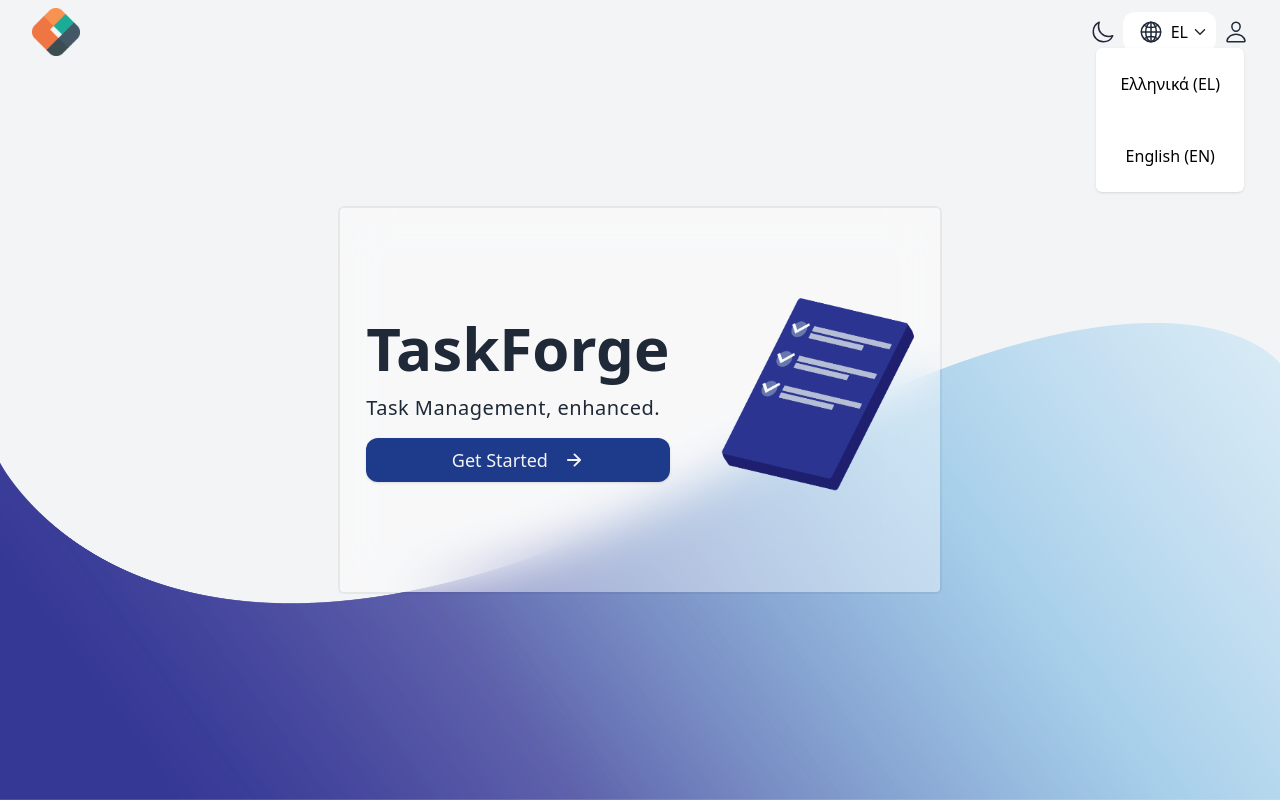
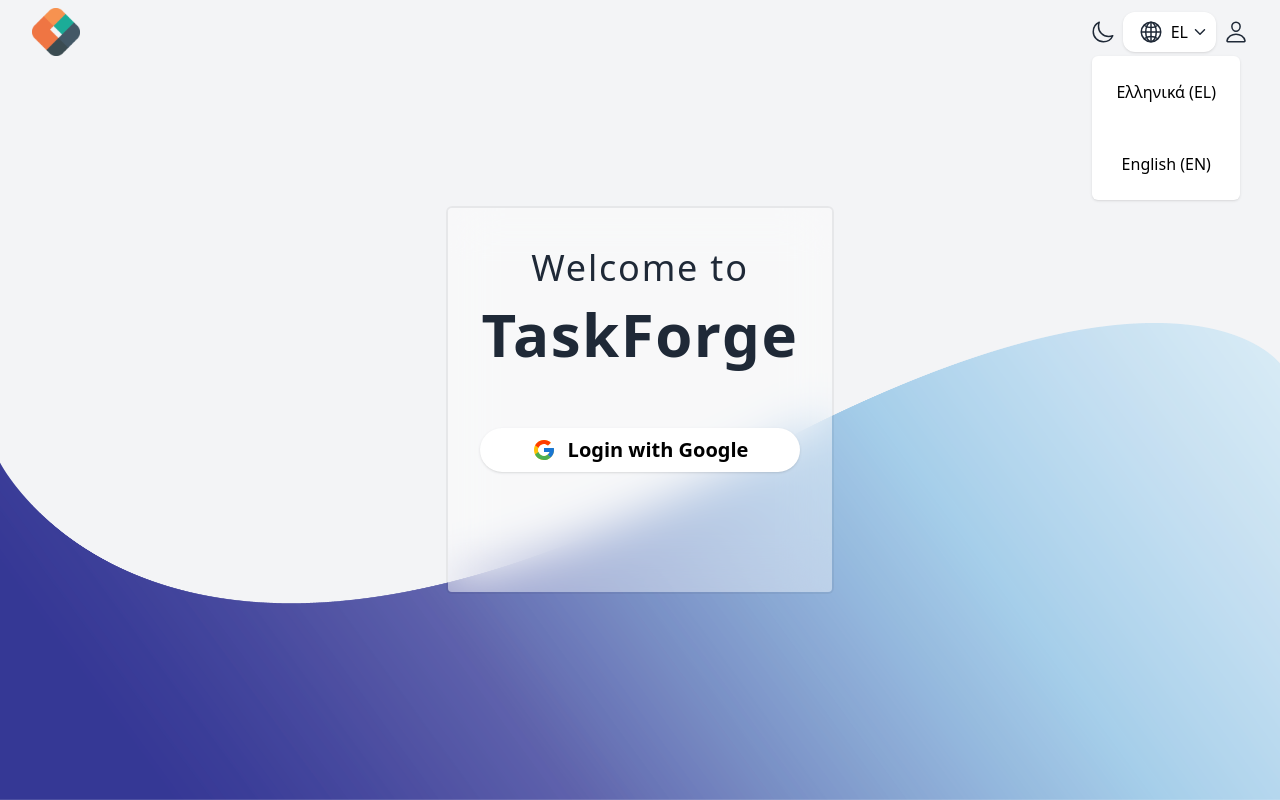
Before and after one commit to evans-p/todo-full-stack-app-frontend, a React (Vite) app: page / in a window 1280 px wide. Both pictures are taken after a click on the button "EL". Built offline with nearby package versions, Linux system fonts and the light colour scheme.

Commit message:
Changed login and home page positions in the navigation bar.

```diff
--- a/src/app/App.tsx
+++ b/src/app/App.tsx
@@ -6,8 +6,8 @@
   return (
     <div className="h-screen w-screen bg-gray-100">
       <Nav />
-      <Home />
-      {/* <Login /> */}
+      {/* <Home /> */}
+      <Login />
     </div>
   );
 };
--- a/src/components/Nav.tsx
+++ b/src/components/Nav.tsx
@@ -14,11 +14,11 @@
         <span className="cursor-pointer p-2 rounded-xl hover:bg-white hover:shadow">
           <IoMoonOutline className="text-gray-800 text-2xl" />
         </span>
-        <button className="flex items-center cursor-pointer p-2 rounded-xl hover:bg-white hover:shadow focus:bg-white group">
+        <button className="flex items-center cursor-pointer p-2 rounded-xl hover:bg-white hover:shadow focus:shadow focus:bg-white group">
           <IoGlobeOutline className="text-gray-800 text-2xl cursor-pointer ml-2 mr-2" />
           <p className="mr-1">EL</p>
           <IoIosArrowDown className="text-gray-800" />
-          <section className="fixed top-12 right-9 bg-white rounded-md hidden shadow group-focus:inline group-focus:shadow">
+          <section className="fixed top-14 right-10 bg-white rounded-md hidden shadow group-focus:inline group-focus:shadow">
             <span className="w-full p-6 block rounded-md hover:bg-gray-100">
               <p>Ελληνικά (EL)</p>
             </span>
@@ -27,9 +27,9 @@
             </span>
           </section>
         </button>
-        <span className="mr-6 cursor-pointer p-2 rounded-xl hover:bg-white hover:shadow">
+        <button className="mr-6 cursor-pointer p-2 rounded-xl hover:bg-white hover:shadow">
           <IoPersonOutline className="text-gray-800 text-2xl" />
-        </span>
+        </button>
       </div>
     </nav>
   );
```
